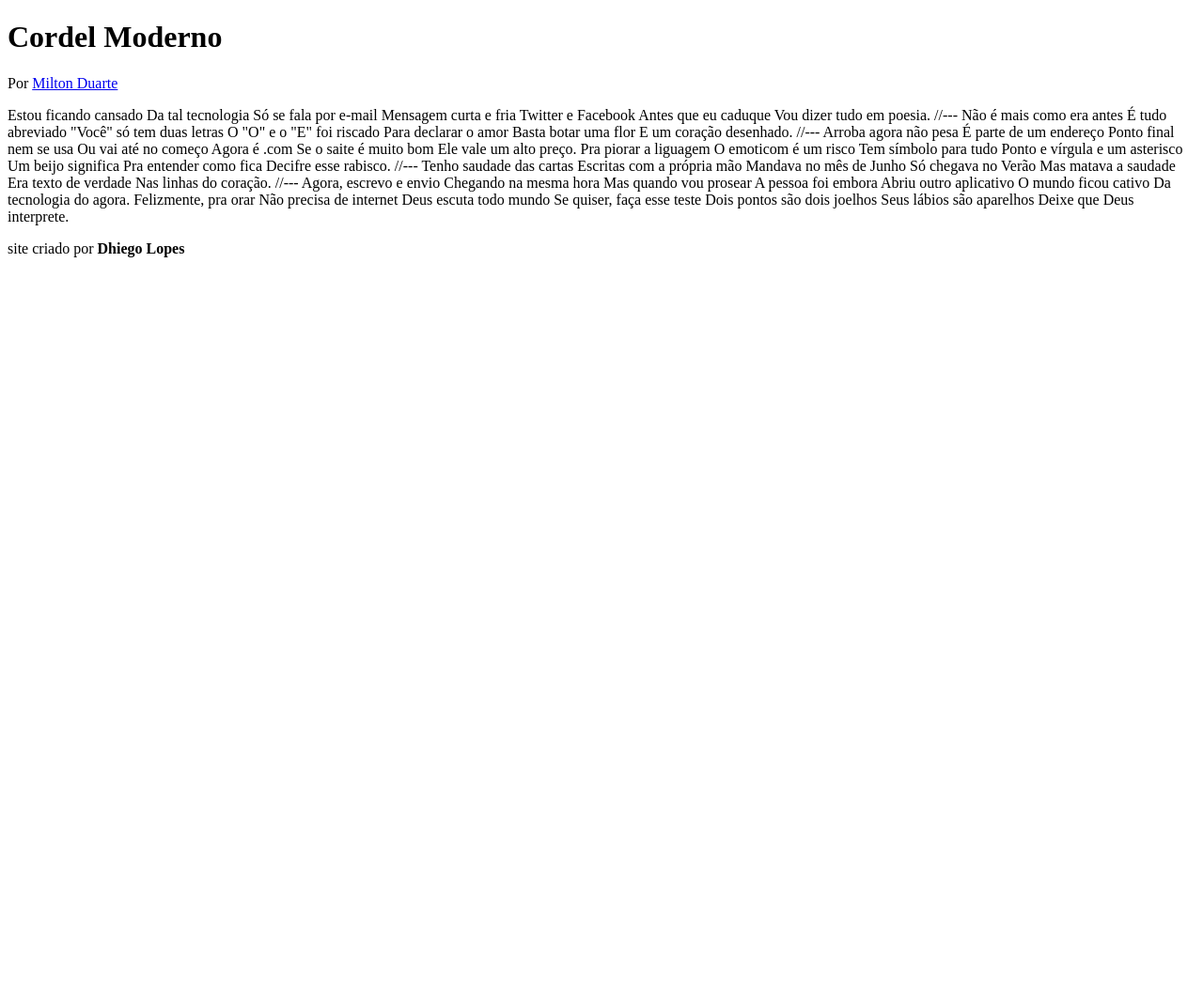
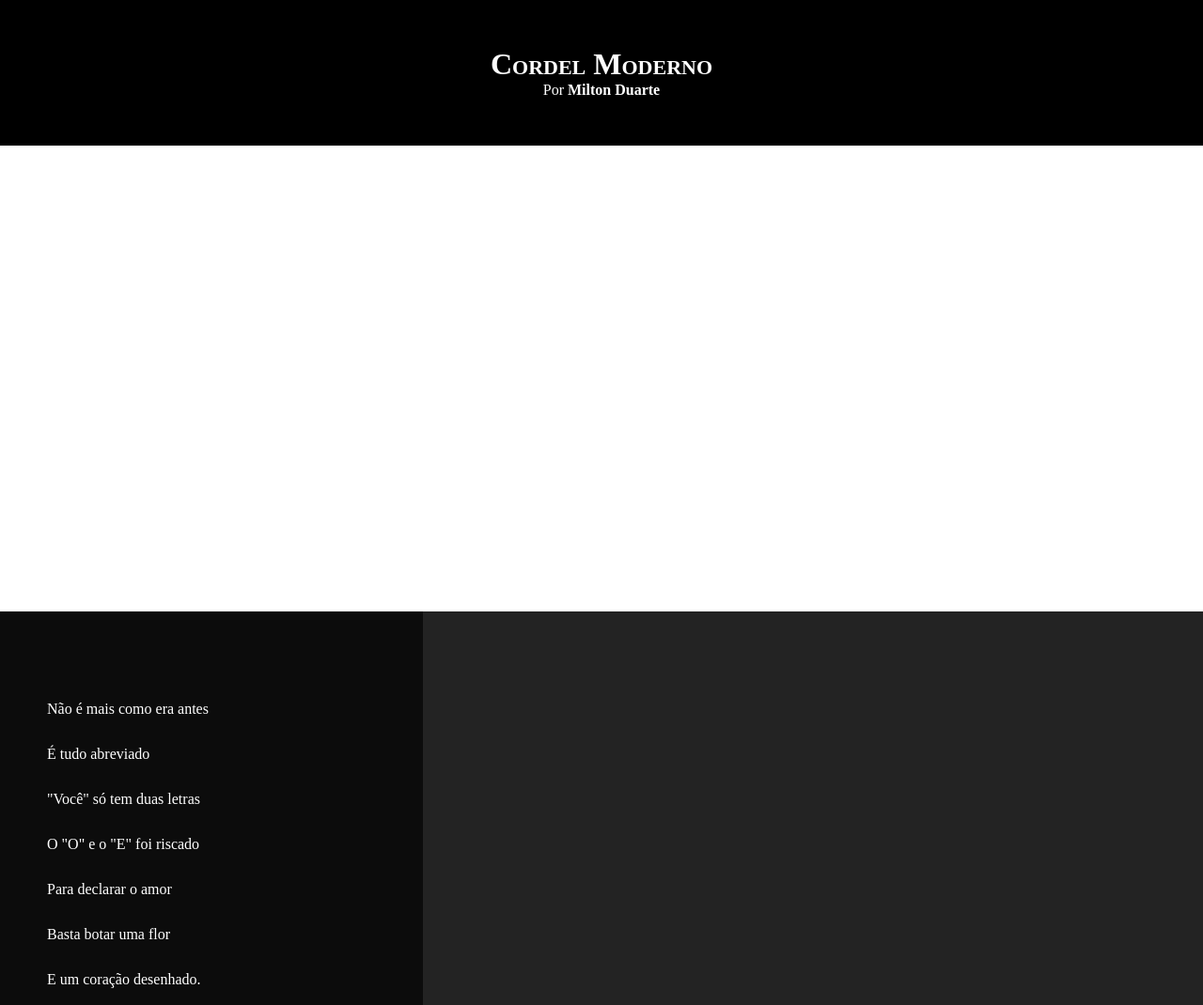
Before and after one commit to dhiegolopess/html-css, a plain HTML site: page desafios/d012/index.html in a window 1280 px wide. Shown: the top 1070 px of the page at 94% size. Before the commit the page ends 800 px from the top, so only its background shows below. Drawn offline with Linux system fonts and the light colour scheme.

Commit message:
atualizei estilos dos textos e blocos

```diff
--- /dev/null
+++ b/desafios/d012/estilo/style.css
@@ -0,0 +1,66 @@
+@charset "UTF-8";
+
+*{
+    margin: 0px;
+    padding: 0px;
+}
+
+html,body{
+    min-height: 100vh;
+    background-color: rgba(0, 0, 0, 0.632);
+}
+
+header{
+    background-color: black;
+    color: white;
+    text-align: center;
+}
+
+header >h1{
+    padding-top: 50px;
+    font-variant: small-caps;
+}
+
+header >p{
+    padding-bottom: 50px;
+}
+
+a{
+    color: white;
+    text-decoration: none;
+    font-weight: bolder;
+}
+
+a:hover{
+    text-decoration: underline;
+}
+
+section{
+    padding-top: 10vh;
+    padding-bottom: 10vh;
+    line-height: 3em;
+    padding-left: 50px;
+}
+
+section.normal{
+    background-color: white;
+    color: white;
+}
+
+section.imagem{
+    background-color: rgba(0, 0, 0, 0.838);
+    color: white;
+
+}
+
+section.imagem{
+    width: 400px;
+    background-color: rgba(0, 0, 0, 0.642);
+}
+
+footer{
+    background-color: black;
+    color: white;
+    text-align: center;
+    padding: 10px;
+}
--- a/desafios/d012/index.html
+++ b/desafios/d012/index.html
@@ -4,76 +4,107 @@
     <meta charset="UTF-8">
     <meta name="viewport" content="width=device-width, initial-scale=1.0">
     <title>Cordel Moderno</title>
+    <link rel="stylesheet" href="estilo/style.css">
 </head>
 <body>
     <header>
-        <h1>Cordel Moderno</h1>
-        <p>Por <a href="https://www.recantodasletras.com.br/poesias/3186743]" target="_blank">Milton Duarte</a></p>
+        <h1>Cordel Moderno
+        </h1>
+
+        <p>Por <a href="https://www.recantodasletras.com.br/poesias/3186743]" target="_blank">Milton Duarte</a>
+        </p>
     </header>
 
-    Estou ficando cansado
-    Da tal tecnologia
-    Só se fala por e-mail
-    Mensagem curta e fria
-    Twitter e Facebook
-    Antes que eu caduque
-    Vou dizer tudo em poesia.
+    <section class="normal">
+        <p>
+            Estou ficando cansado <br>
+            Da tal tecnologia <br>
+            Só se fala por e-mail <br>
+            Mensagem curta e fria <br>
+            Twitter e Facebook <br>
+            Antes que eu caduque <br>
+            Vou dizer tudo em poesia. <br>
+        </p>
+    </section>
 
-    //---
 
-    Não é mais como era antes
-    É tudo abreviado
-    "Você" só tem duas letras
-    O "O" e o "E" foi riscado
-    Para declarar o amor
-    Basta botar uma flor
-    E um coração desenhado.
 
-    //---
 
-    Arroba agora não pesa
-    É parte de um endereço
-    Ponto final nem se usa
-    Ou vai até no começo
-    Agora é .com
-    Se o saite é muito bom
-    Ele vale um alto preço.
 
-    Pra piorar a liguagem
-    O emoticom é um risco
-    Tem símbolo para tudo
-    Ponto e vírgula e um asterisco
-    Um beijo significa
-    Pra entender como fica
-    Decifre esse rabisco.
+    <section class="imagem">
+        <p>
+            Não é mais como era antes <br>
+            É tudo abreviado <br>
+            "Você" só tem duas letras <br>
+            O "O" e o "E" foi riscado <br>
+            Para declarar o amor <br>
+            Basta botar uma flor <br>
+            E um coração desenhado. <br>
+        </p>
+    </section>
 
-    //---
 
-    Tenho saudade das cartas
-    Escritas com a própria mão
-    Mandava no mês de Junho
-    Só chegava no Verão
-    Mas matava a saudade
-    Era texto de verdade
-    Nas linhas do coração.
 
-    //---
+    <section class="normal">
+        <p>
+            Arroba agora não pesa <br>
+            É parte de um endereço <br>
+            Ponto final nem se usa <br>
+            Ou vai até no começo <br>
+            Agora é .com <br>
+            Se o saite é muito bom <br>
+            Ele vale um alto preço.<br>
+        </p>
 
-    Agora, escrevo e envio
-    Chegando na mesma hora
-    Mas quando vou prosear
-    A pessoa foi embora
-    Abriu outro aplicativo
-    O mundo ficou cativo
-    Da tecnologia do agora.
+        <p>
+            Pra piorar a liguagem <br>
+            O emoticom é um risco <br>
+            Tem símbolo para tudo <br>
+            Ponto e vírgula e um asterisco <br>
+            Um beijo significa <br>
+            Pra entender como fica <br>
+            Decifre esse rabisco. <br>
+        </p>
+    </section>
 
-    Felizmente, pra orar
-    Não precisa de internet
-    Deus escuta todo mundo
-    Se quiser, faça esse teste
-    Dois pontos são dois joelhos
-    Seus lábios são aparelhos
-    Deixe que Deus interprete.
+
+
+    <section class="imagem">
+        <p>
+            Tenho saudade das cartas <br>
+            Escritas com a própria mão <br>
+            Mandava no mês de Junho <br>
+            Só chegava no Verão <br>
+            Mas matava a saudade <br>
+            Era texto de verdade <br>
+            Nas linhas do coração. <br>
+        </p>
+    </section>
+
+
+
+
+    <section class="normal">
+        <p>
+            Agora, escrevo e envio <br>
+            Chegando na mesma hora <br>
+            Mas quando vou prosear <br>
+            A pessoa foi embora <br>
+            Abriu outro aplicativo <br>
+            O mundo ficou cativo <br>
+            Da tecnologia do agora. <br>
+        </p>
+
+        <p>
+            Felizmente, pra orar <br>
+            Não precisa de internet <br>
+            Deus escuta todo mundo <br>
+            Se quiser, faça esse teste <br>
+            Dois pontos são dois joelhos <br>
+            Seus lábios são aparelhos <br>
+            Deixe que Deus interprete. <br>
+        </p>
+    </section>
 
     <footer>
         <p>site criado por <strong>Dhiego Lopes</strong></p>
```
